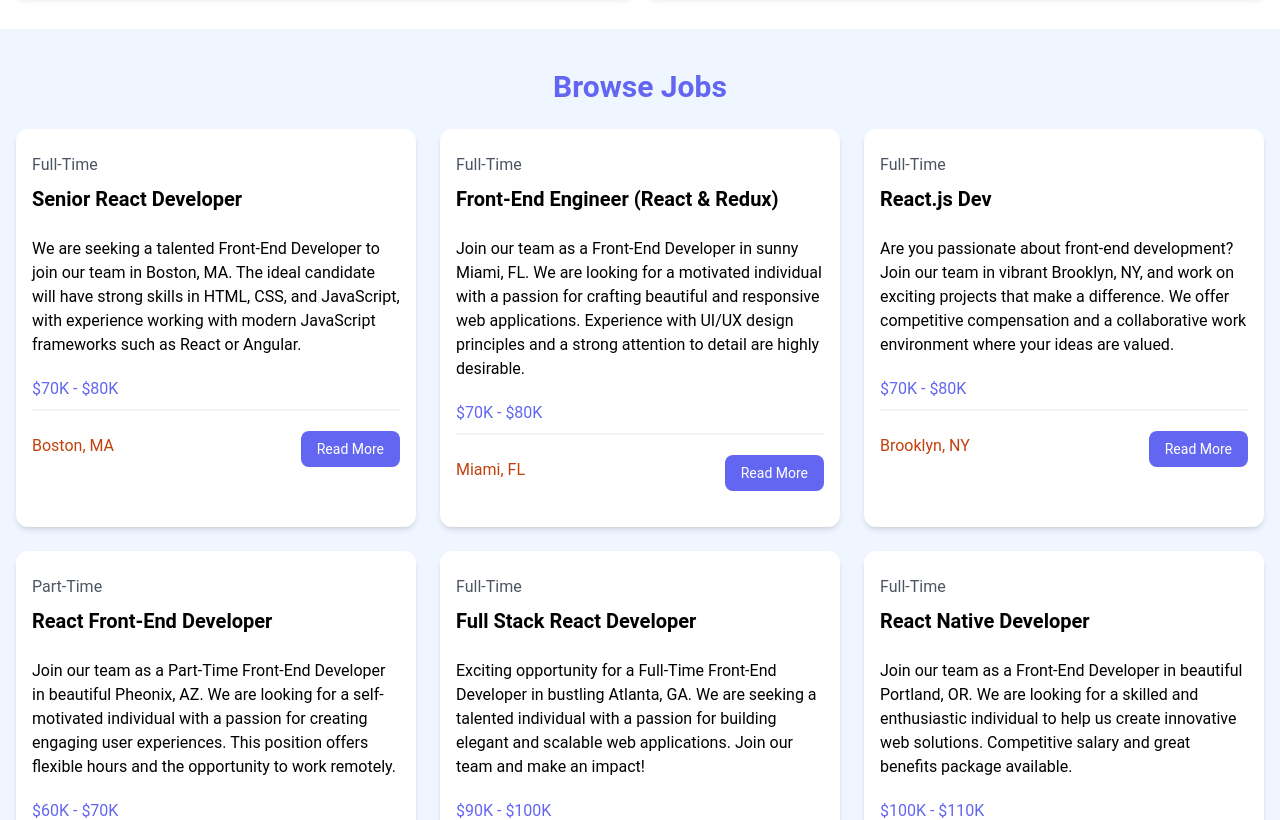
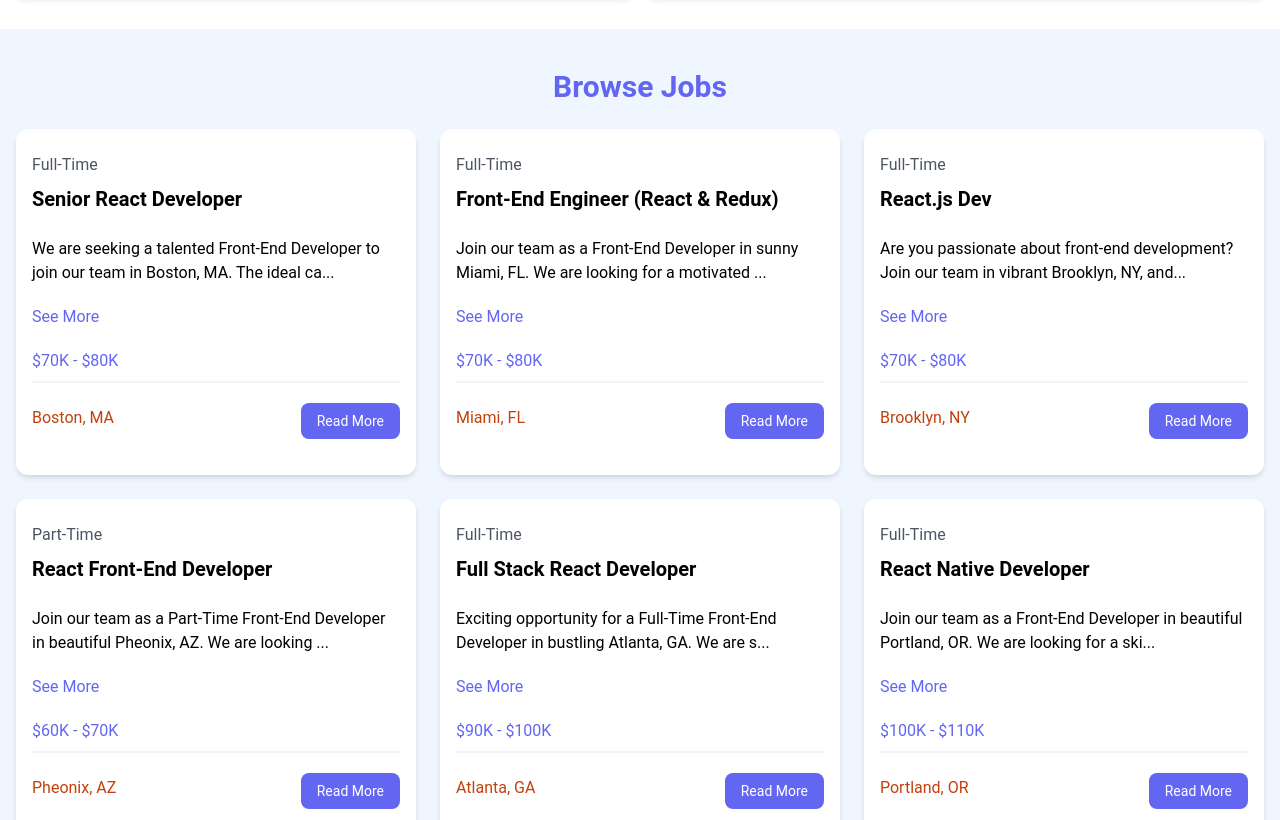
Before and after one commit to nevarwin/React-Project, a React (Vite) app in the folder react-job-site/: page /jobs in a window 1280 px wide. Shown: the part 580-1400 px from the top of the page. Built offline with nearby package versions, Linux system fonts and the light colour scheme.

Commit message:
separated the joblisting and pass the job prop

```diff
--- a/react-job-site/src/components/JobListings.tsx
+++ b/react-job-site/src/components/JobListings.tsx
@@ -1,4 +1,5 @@
 import jobs from "../jobs.json";
+import JobListing from "./JobListing";
 
 const JobListings = () => {
   console.log(jobs);
@@ -10,33 +11,7 @@
         </h2>
         <div className="grid grid-cols-1 gap-6 md:grid-cols-3">
           {jobs.map((job) => (
-            <div className="relative bg-white shadow-md rounded-xl">
-              <div className="p-4">
-                <div className="mb-6">
-                  <div className="my-2 text-gray-600">{job.type}</div>
-                  <h3 className="text-xl font-bold">{job.title}</h3>
-                </div>
-
-                <div className="mb-5">{job.description}</div>
-
-                <h3 className="mb-2 text-indigo-500">{job.salary}</h3>
-
-                <div className="mb-5 border border-gray-100"></div>
-
-                <div className="flex flex-col justify-between mb-4 lg:flex-row sm:flex-column">
-                  <div className="mb-3 text-orange-700">
-                    <i className="text-lg fa-solid fa-location-dot"></i>
-                    {job.location}
-                  </div>
-                  <a
-                    href={`job/${job.id}`}
-                    className="h-[36px] bg-indigo-500 hover:bg-indigo-600 text-white px-4 py-2 rounded-lg text-center text-sm"
-                  >
-                    Read More
-                  </a>
-                </div>
-              </div>
-            </div>
+            <JobListing job={job} />
           ))}
         </div>
       </div>
```
